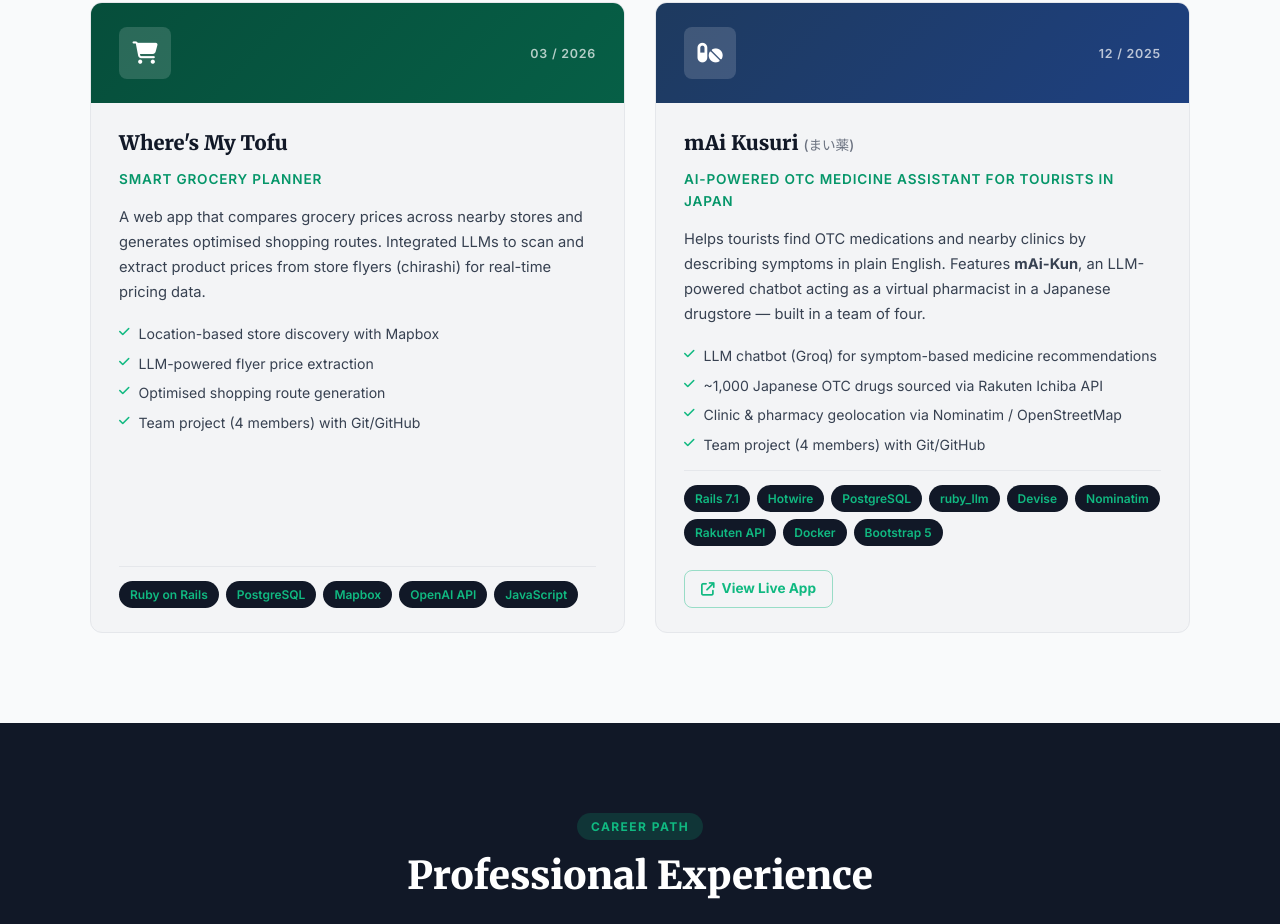
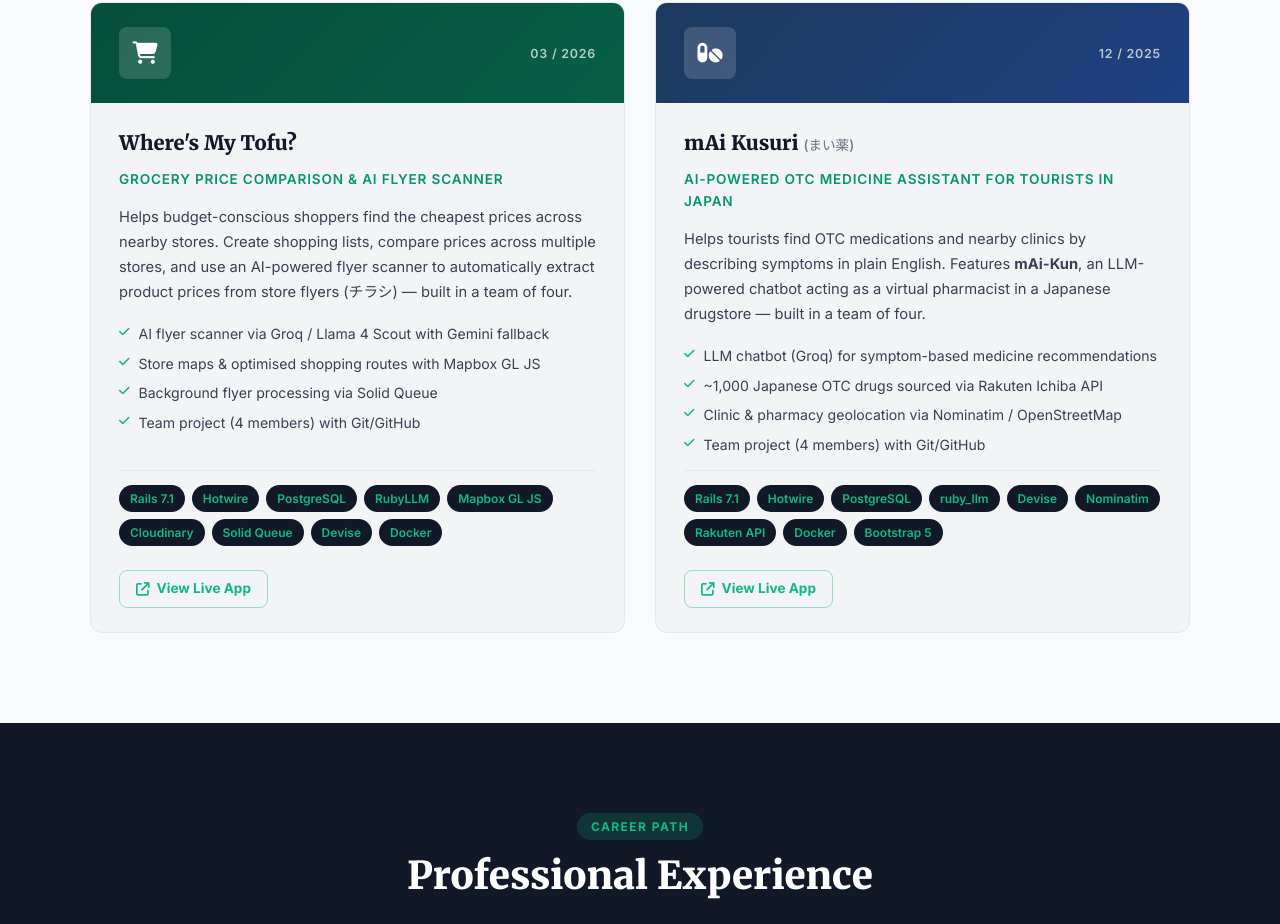
Before and after one commit to fuadaman/mahmud, a plain HTML site: page index.html in a window 1280 px wide. Shown: the part 2358-3282 px from the top of the page. Drawn offline with Linux system fonts and the light colour scheme.

Commit message:
Updated.

```diff
--- a/index.html
+++ b/index.html
@@ -193,26 +193,34 @@
             <span class="project-date">03 / 2026</span>
           </div>
           <div class="project-card-body">
-            <h3 class="project-title">Where's My Tofu</h3>
-            <p class="project-subtitle">Smart Grocery Planner</p>
+            <h3 class="project-title">Where's My Tofu?</h3>
+            <p class="project-subtitle">Grocery Price Comparison & AI Flyer Scanner</p>
             <p class="project-desc">
-              A web app that compares grocery prices across nearby stores and generates
-              optimised shopping routes. Integrated LLMs to scan and extract product prices
-              from store flyers (chirashi) for real-time pricing data.
+              Helps budget-conscious shoppers find the cheapest prices across nearby stores.
+              Create shopping lists, compare prices across multiple stores, and use an
+              AI-powered flyer scanner to automatically extract product prices from
+              store flyers (チラシ) — built in a team of four.
             </p>
             <ul class="project-highlights">
-              <li><i class="fa-solid fa-check"></i> Location-based store discovery with Mapbox</li>
-              <li><i class="fa-solid fa-check"></i> LLM-powered flyer price extraction</li>
-              <li><i class="fa-solid fa-check"></i> Optimised shopping route generation</li>
+              <li><i class="fa-solid fa-check"></i> AI flyer scanner via Groq / Llama 4 Scout with Gemini fallback</li>
+              <li><i class="fa-solid fa-check"></i> Store maps & optimised shopping routes with Mapbox GL JS</li>
+              <li><i class="fa-solid fa-check"></i> Background flyer processing via Solid Queue</li>
               <li><i class="fa-solid fa-check"></i> Team project (4 members) with Git/GitHub</li>
             </ul>
             <div class="project-tech">
-              <span>Ruby on Rails</span>
+              <span>Rails 7.1</span>
+              <span>Hotwire</span>
               <span>PostgreSQL</span>
-              <span>Mapbox</span>
-              <span>OpenAI API</span>
-              <span>JavaScript</span>
+              <span>RubyLLM</span>
+              <span>Mapbox GL JS</span>
+              <span>Cloudinary</span>
+              <span>Solid Queue</span>
+              <span>Devise</span>
+              <span>Docker</span>
             </div>
+            <a href="https://www.wheresmytofu.me/" target="_blank" rel="noopener" class="project-live-link">
+              <i class="fa-solid fa-arrow-up-right-from-square"></i> View Live App
+            </a>
           </div>
         </div>
 
```
